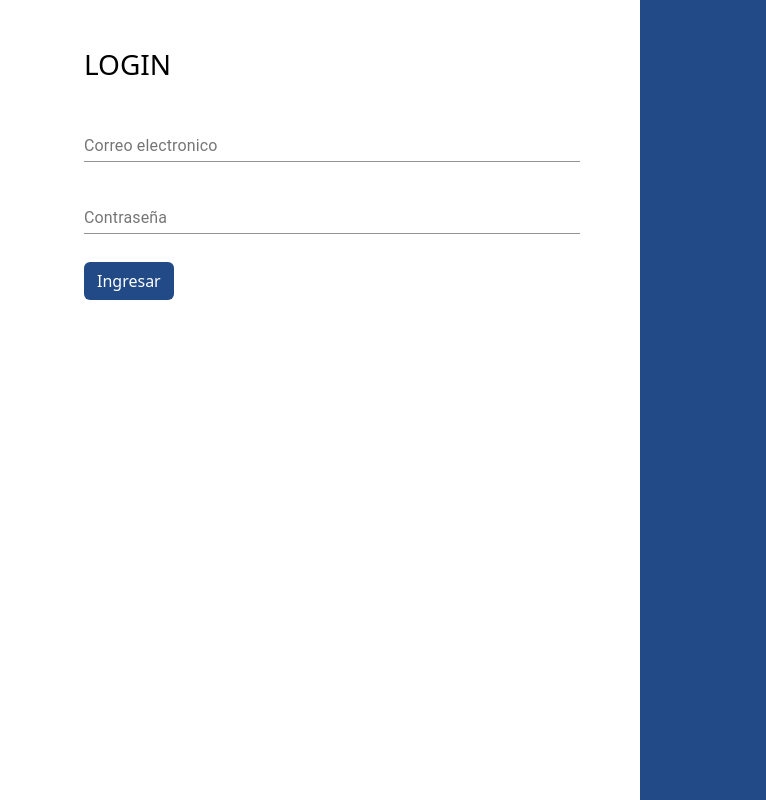
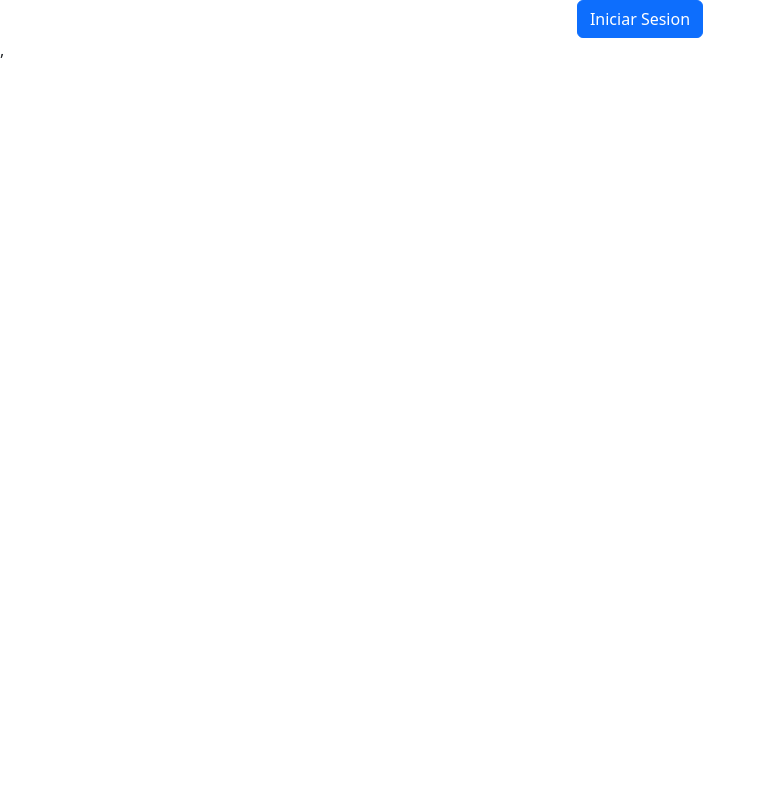
Before and after one commit to KevinVillM/dsi-gestor-cliente, a React (Vite) app: page /login in a window 1280 px wide. Shown: the whole page, without its empty margins (0-766 px from the left). Built offline with nearby package versions, Linux system fonts and the light colour scheme.

Commit message:
Login con auth0

```diff
--- /dev/null
+++ b/src/Components/Bienvenida.jsx
@@ -0,0 +1,9 @@
+import React from "react"
+
+export default function Bienvenida(){
+    return(
+        <div>
+           <h1>Bienvenido@</h1>
+        </div>
+    )
+}
--- /dev/null
+++ b/src/Components/Login.jsx
@@ -0,0 +1,14 @@
+
+import React from 'react'
+import { useAuth0 } from '@auth0/auth0-react'
+
+
+export default function Login(){
+    const {loginWithRedirect} = useAuth0();
+
+    return (
+        <button className = "btn btn-primary" onClick={() => loginWithRedirect()}>Iniciar Sesion</button>
+    )
+
+
+}
--- /dev/null
+++ b/src/Components/Logout.jsx
@@ -0,0 +1,16 @@
+
+import React from 'react'
+import { useAuth0 } from '@auth0/auth0-react'
+
+
+export default function Logout(){
+    const {logout} = useAuth0();
+
+    return (
+      <button className="btn btn-danger" onClick={() => logout({ logoutParams: { returnTo: window.location.origin } })}>
+      Cerrar Sesion
+    </button>
+    )
+
+
+}
--- /dev/null
+++ b/src/Components/Navbar.jsx
@@ -0,0 +1,46 @@
+import React from "react"
+import { BrowserRouter,Routes,Route,Link } from "react-router-dom";
+import Bienvenida from './Bienvenida'
+import TableroT from './TableroT'
+import Logout from "./Logout";
+export default function Navbar(props){
+
+    return(
+        <BrowserRouter>
+         <nav className="navbar navbar-expand-lg bg-body-tertiary">
+                <div className="container-fluid">
+                        <a className="navbar-brand" href="#">Bienvenid@, {props.name}</a>
+                        <button className="navbar-toggler" type="button" data-bs-toggle="collapse" data-bs-target="#navbarNavAltMarkup" aria-controls="navbarNavAltMarkup" aria-expanded="false" aria-label="Toggle navigation">
+                        <span className="navbar-toggler-icon"></span>
+                        </button>
+                    <div className="collapse navbar-collapse" id="navbarNavAltMarkup">
+                        <div className="navbar-nav">
+                        <ul className='navbar-nav'>
+                            <li className='nav-item'>
+                                <Link to="/" className='nav-link'>Home</Link>
+                            </li>
+                            <li className='nav-item'>
+                                <Link to="/TableroT" className='nav-link'>Tablero de Tareas</Link>
+                            </li>
+                            <li className='nav-item'>
+                                <Link to="/#" className='nav-link'>Tablero2</Link>
+                            </li>
+                            <li className='nav-item'>
+                                <Link to="#" className='nav-link'>Tablero3</Link>
+                            </li>
+                            <li className='nav-item'>
+                             <Logout></Logout>
+                            </li>
+                        </ul>
+
+                        </div>
+                    </div>
+                </div>
+        </nav>
+      <Routes>
+       <Route path='/' element={<Bienvenida/>}/>
+       <Route path='/TableroT' element={<TableroT/>}/>
+      </Routes>
+      </BrowserRouter>
+    )
+}
--- /dev/null
+++ b/src/Components/TableroT.jsx
@@ -0,0 +1,9 @@
+import React from "react"
+
+export default function TableroT(){
+    return(
+        <div>
+           <h1>Este es el tablero de tareas</h1>
+        </div>
+    )
+}
--- a/src/Dsi-app-client.jsx
+++ b/src/Dsi-app-client.jsx
@@ -1,11 +1,31 @@
-import {BrowserRouter,Routes,Route} from "react-router-dom"
-import Login from "./pages/Autenticación/Login.jsx";
-export const App = () => {
-    return (
-      <BrowserRouter>
-        <Routes>
-            <Route  path = "/login" element={<Login/>}/>
-        </Routes>
-      </BrowserRouter>
-    );
+import { useState } from "react"
+import Navbar from './Components/Navbar'
+import { useAuth0 } from "@auth0/auth0-react"
+import Login from './Components/Login'
+
+
+function App() {
+  const {user,isAuthenticated} = useAuth0();
+  console.log(window.location.origin)
+  return(
+    <div>
+      {
+        isAuthenticated ?(
+
+          <Navbar name={user.name} />
+
+        ) :(
+          <div className="text-center">
+            <Login/>
+            </div>
+
+        )
+      }
+
+    </div>
+  )
+
+
 };
+
+export default App
--- a/src/main.jsx
+++ b/src/main.jsx
@@ -1,10 +1,15 @@
-import React from "react";
-import ReactDOM from "react-dom/client";
-
-import { App } from "./Dsi-app-client.jsx";
+import React from "react"
+import ReactDOM from "react-dom/client"
+import App from './Dsi-app-client'
+import { Auth0Provider } from "@auth0/auth0-react"
 
 ReactDOM.createRoot(document.getElementById("root")).render(
+    <Auth0Provider
+    domain="dev-x1v6uroc6ezvija0.us.auth0.com"
+    clientId="3PK1bBQ9NHmWG1HajDGXLBFgH3SovJV0"
+    redirectUri={window.location.origin}>
     <React.StrictMode>
         <App />
-    </React.StrictMode>
+    </React.StrictMode>,
+    </Auth0Provider>
 );
--- a/src/pages/Autenticación/Login.jsx
+++ /dev/null
@@ -1,57 +0,0 @@
-
-
-import React from 'react'
-import {Button, TextField} from "@material-ui/core";
-
-
-export default function Login(){
-
-    return <>
-        <section className="vh-100">
-            <div className="container-fluid">
-                <div className="row">
-                    <div className="col-sm-6 text-black">
-
-
-                        <div className="d-flex align-items-center  px-5 ms-xl-4 mt-5 pt-5 pt-xl-0 mt-xl-n5">
-
-                            <form style={{width:"35em"}} id={"loginForm"}>
-
-                                <h3 className="fw-normal mb-3 pb-3">LOGIN</h3>
-
-                                <div className="form-outline mb-4">
-                                    <TextField type="email"
-                                               label={"Correo electronico"}
-                                               className="form-control form-control-lg" />
-                                </div>
-
-                                <div className="form-outline mb-4">
-                                    <TextField type="password"
-                                               className="form-control form-control-lg"
-                                               label={"Contraseña"}/>
-
-                                </div>
-
-                                <div className="pt-1 mb-4">
-                                    <button
-                                        className={"btn"}
-                                        style={{
-                                            backgroundColor:"#214A87",
-                                            color:"#FFF"
-                                    }}>Ingresar</button>
-                                </div>
-
-                            </form>
-
-                        </div>
-
-                    </div>
-                    <div className="col-sm-6 px-0 d-none d-sm-block">
-
-                        <section className={"w-100 vh-100"} style={{backgroundColor:"#214A87"}}></section>
-                    </div>
-                </div>
-            </div>
-        </section>
-    </>
-}
```
Also changed, not shown: package.json (+10 -4 lines), 1 other file (tests, documents, lock files or other folders).
